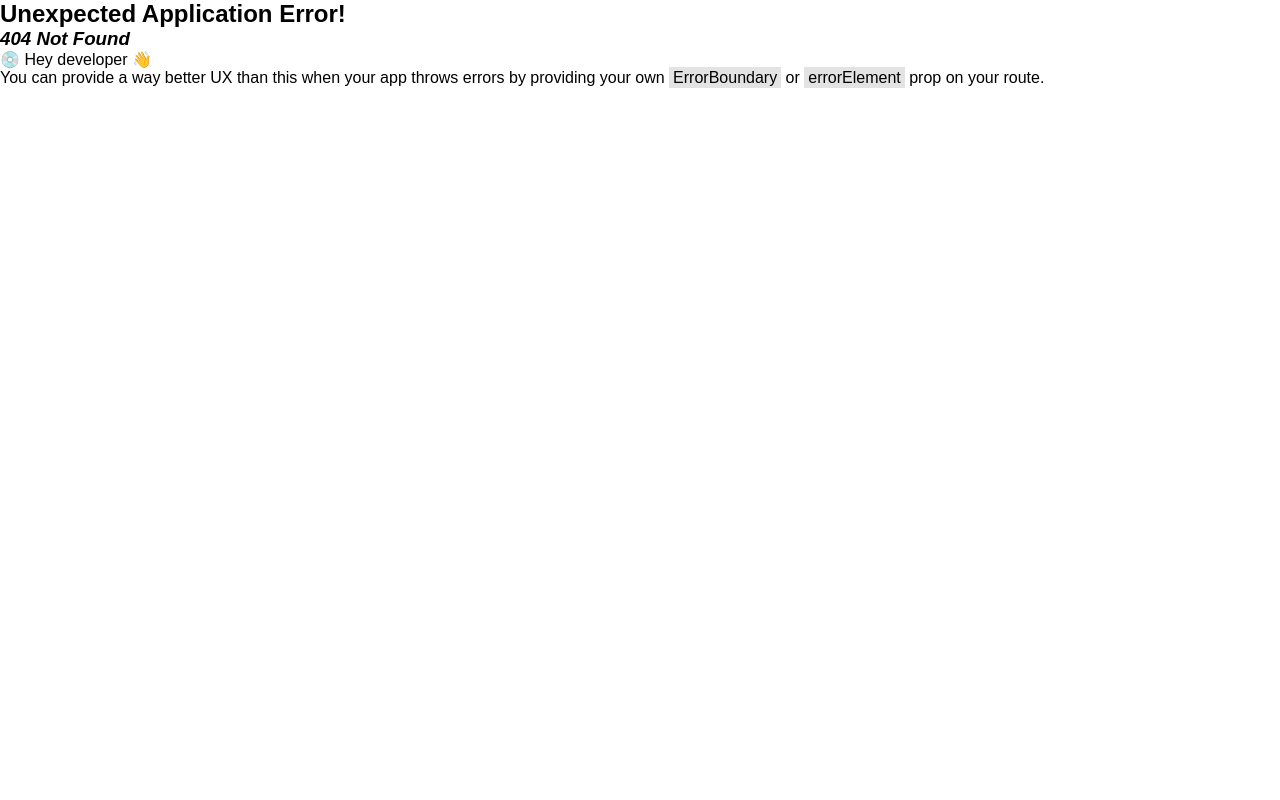
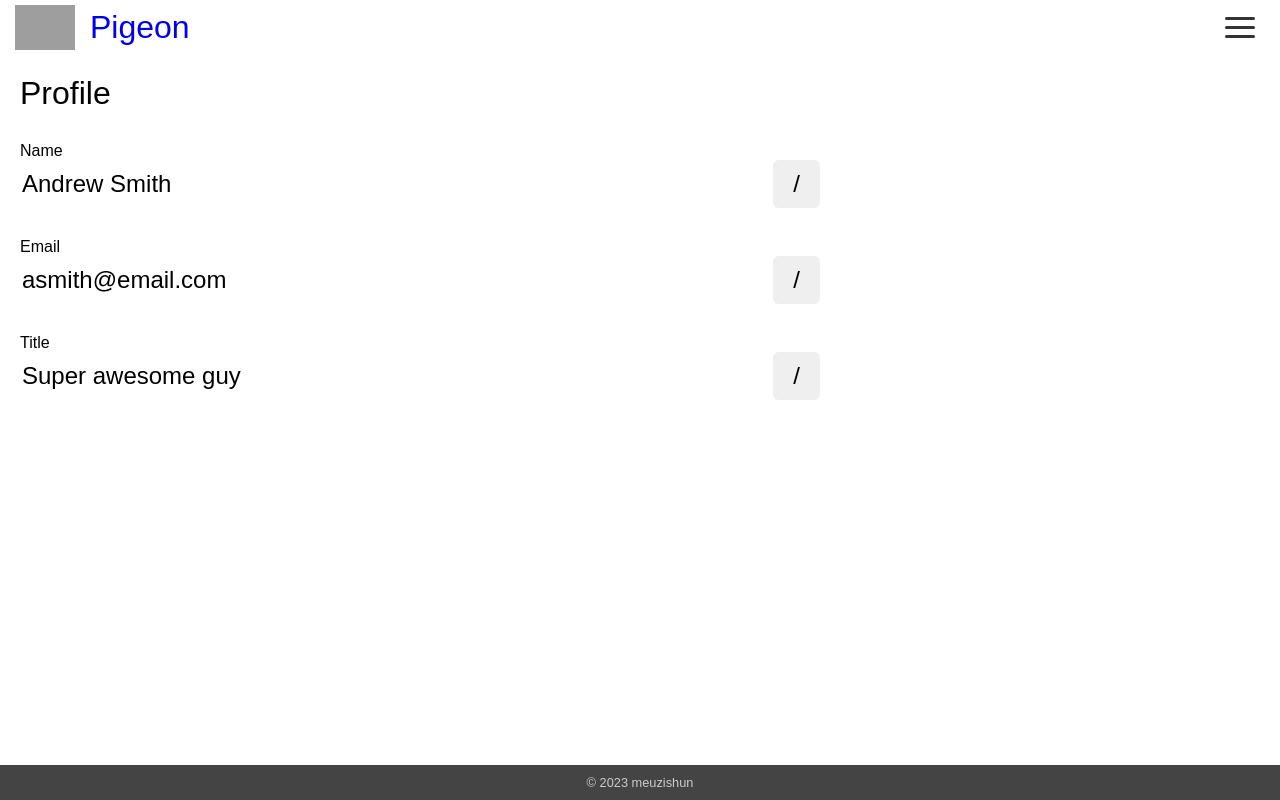
Before and after one commit to meuzishun/messaging_ui, a React (Vite) app: page /profile in a window 1280 px wide. Before the commit this address had no page. Built offline with nearby package versions, Linux system fonts and the light colour scheme; sample sign-in values are in the browser's storage; grey boxes are pictures that could not be loaded.

Commit message:
Create ProfilePage with styles and alter routes and navLinks to include ProfilePage

```diff
--- a/src/constants/navLinks.js
+++ b/src/constants/navLinks.js
@@ -7,7 +7,7 @@ export const preAuthNavLinks = [
 
 export const postAuthNavLinks = [
   { textContent: 'dashboard', url: 'messages' },
-  { textContent: 'profile', url: '#home' },
+  { textContent: 'profile', url: 'profile' },
   { textContent: 'friends', url: '#home' },
   { textContent: 'logout', url: 'logout' },
 ];
--- /dev/null
+++ b/src/pages/ProfilePage.jsx
@@ -0,0 +1,12 @@
+import Profile from '../components/Profile/Profile';
+import styles from './ProfilePage.module.scss';
+
+function ProfilePage() {
+  return (
+    <div className={styles['profile-page']}>
+      <Profile />
+    </div>
+  );
+}
+
+export default ProfilePage;
--- /dev/null
+++ b/src/pages/ProfilePage.module.scss
@@ -0,0 +1,3 @@
+.profile-page {
+  width: 100%;
+}
--- a/src/routes.jsx
+++ b/src/routes.jsx
@@ -4,6 +4,7 @@ import RegisterPage from './pages/RegisterPage';
 import WelcomePage from './pages/WelcomePage';
 import HomePage from './pages/HomePage';
 import MessagesPage from './pages/MessagesPage';
+import ProfilePage from './pages/ProfilePage';
 import LogoutPage from './pages/LogoutPage';
 import AuthGuard from './components/AuthGuard/AuthGuard';
 
@@ -41,6 +42,14 @@ export const routes = [
         ),
       },
       {
+        path: 'profile',
+        element: (
+          <AuthGuard>
+            <ProfilePage />
+          </AuthGuard>
+        ),
+      },
+      {
         path: 'logout',
         element: <LogoutPage />,
       },
```
